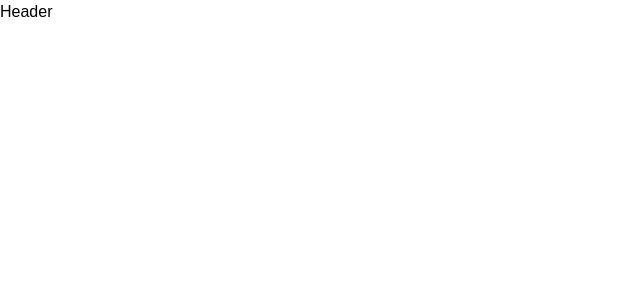
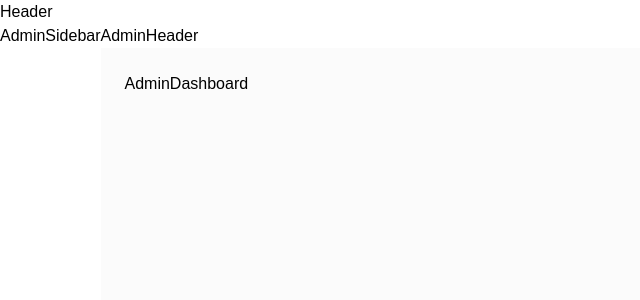
Before and after one commit to sameerjohn1/mern-ecommerce-app, a React (Vite) app in the folder client/: page /admin/dashboard in a window 1280 px wide. Before the commit this address had no page. Shown: the top 300 px of the page, without its empty margins (0-640 px from the left). Built offline with nearby package versions, Linux system fonts and the light colour scheme.

Commit message:
Setup admin layout, sidebar, header and admin routes

```diff
--- a/client/src/App.jsx
+++ b/client/src/App.jsx
@@ -3,6 +3,11 @@
 import AuthLayout from "./components/auth/layout";
 import AuthLogin from "./pages/auth/login";
 import AuthRegister from "./pages/auth/register";
+import AdminLayout from "./components/admin-view/layout";
+import AdminDashboard from "./pages/admin-view/dashboard";
+import AdminFeatures from "./pages/admin-view/features";
+import AdminOrders from "./pages/admin-view/orders";
+import AdminProducts from "./pages/admin-view/products";
 
 const App = () => {
   return (
@@ -15,6 +20,13 @@
           <Route path="login" element={<AuthLogin />} />
           <Route path="register" element={<AuthRegister />} />
         </Route>
+
+        <Route path="/admin" element={<AdminLayout />}>
+          <Route path="dashboard" element={<AdminDashboard />} />
+          <Route path="products" element={<AdminProducts />} />
+          <Route path="orders" element={<AdminOrders />} />
+          <Route path="features" element={<AdminFeatures />} />
+        </Route>
       </Routes>
     </div>
   );
--- /dev/null
+++ b/client/src/components/admin-view/header.jsx
@@ -0,0 +1,7 @@
+import React from "react";
+
+function AdminHeader() {
+  return <div>AdminHeader</div>;
+}
+
+export default AdminHeader;
--- /dev/null
+++ b/client/src/components/admin-view/layout.jsx
@@ -0,0 +1,22 @@
+import React from "react";
+import { Outlet } from "react-router-dom";
+import AdminSidebar from "./sidebar";
+import AdminHeader from "./header";
+
+const AdminLayout = () => {
+  return (
+    <div className="flex min-h-screen w-full">
+      {/* admin sidebar */}
+      <AdminSidebar />
+      <div className="flex flex-1 flex-col">
+        {/* admin header */}
+        <AdminHeader />
+        <main className="flex-1 flex bg-muted/40 p-4 md:p-6">
+          <Outlet />
+        </main>
+      </div>
+    </div>
+  );
+};
+
+export default AdminLayout;
--- /dev/null
+++ b/client/src/components/admin-view/sidebar.jsx
@@ -0,0 +1,7 @@
+import React from "react";
+
+function AdminSidebar() {
+  return <div>AdminSidebar</div>;
+}
+
+export default AdminSidebar;
--- /dev/null
+++ b/client/src/pages/admin-view/dashboard.jsx
@@ -0,0 +1,7 @@
+import React from "react";
+
+function AdminDashboard() {
+  return <div>AdminDashboard</div>;
+}
+
+export default AdminDashboard;
--- /dev/null
+++ b/client/src/pages/admin-view/features.jsx
@@ -0,0 +1,7 @@
+import React from "react";
+
+function AdminFeatures() {
+  return <div>AdminFeatures</div>;
+}
+
+export default AdminFeatures;
--- /dev/null
+++ b/client/src/pages/admin-view/orders.jsx
@@ -0,0 +1,7 @@
+import React from "react";
+
+function AdminOrders() {
+  return <div>AdminOrders</div>;
+}
+
+export default AdminOrders;
--- /dev/null
+++ b/client/src/pages/admin-view/products.jsx
@@ -0,0 +1,7 @@
+import React from "react";
+
+function AdminProducts() {
+  return <div>AdminProducts</div>;
+}
+
+export default AdminProducts;
```
